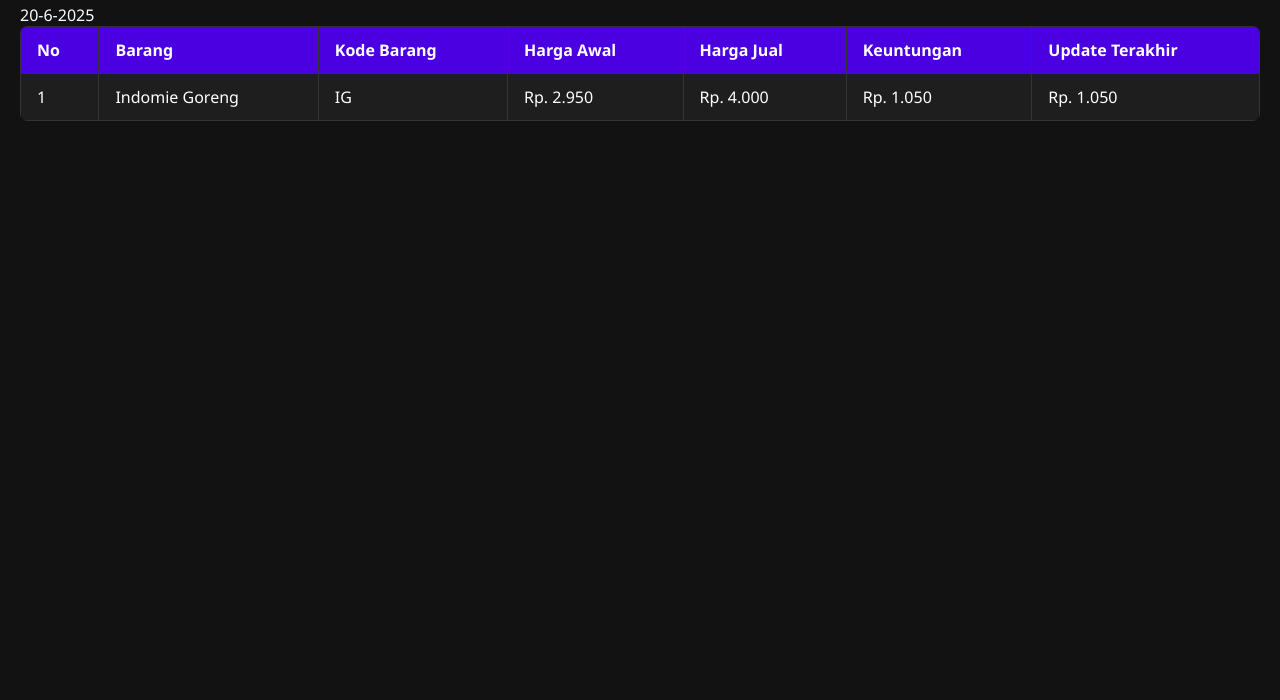
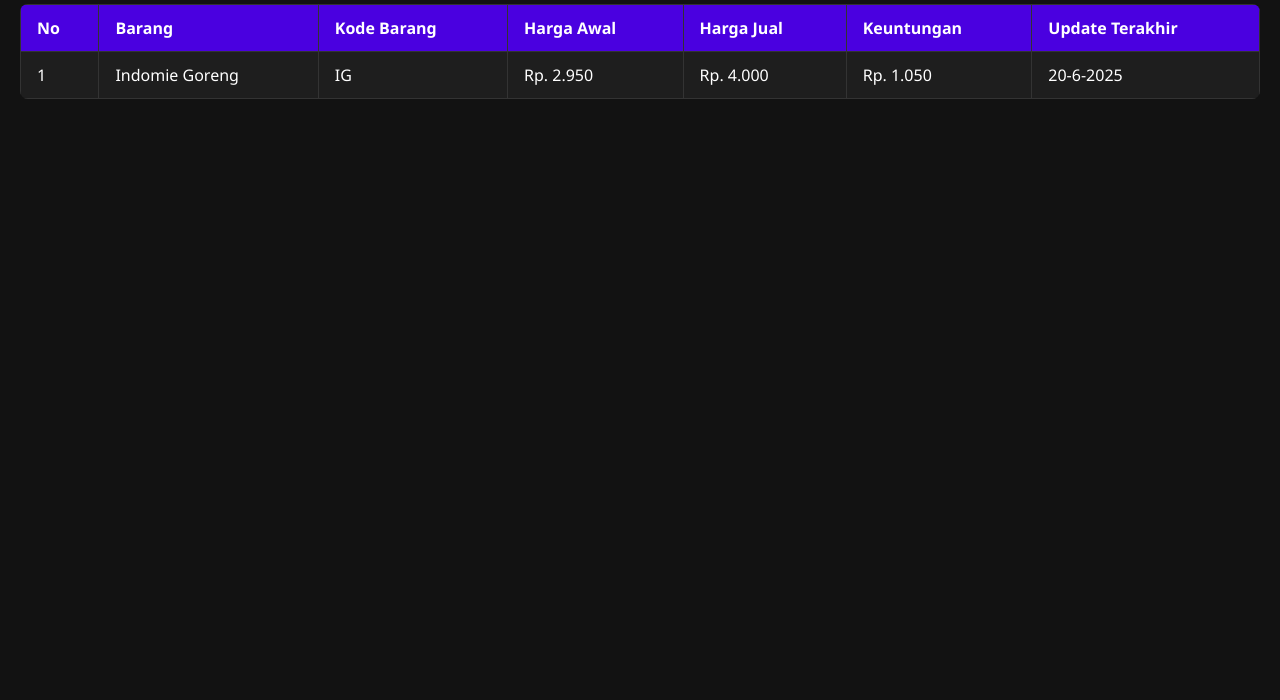
Before and after one commit to fatehmuhammad25/price-list, a plain HTML site: page index.html in a window 1280 px wide. Shown: the part 100-800 px from the top of the page. Drawn offline with Linux system fonts and the light colour scheme.

Commit message:
Update index.html

```diff
--- a/index.html
+++ b/index.html
@@ -91,7 +91,7 @@
         </tr>
     </thead>
     <tbody>
-        <tr><td>1</td><td>Indomie Goreng</td><td>IG</td><td>Rp. 2.950</td><td>Rp. 4.000</td><td>Rp. 1.050</td><td>Rp. 1.050</td>20-6-2025</tr>
+        <tr><td>1</td><td>Indomie Goreng</td><td>IG</td><td>Rp. 2.950</td><td>Rp. 4.000</td><td>Rp. 1.050</td><td>20-6-2025</td></tr>
         <!-- Tambahkan baris sesuai kebutuhan -->
     </tbody>
 </table>
```
